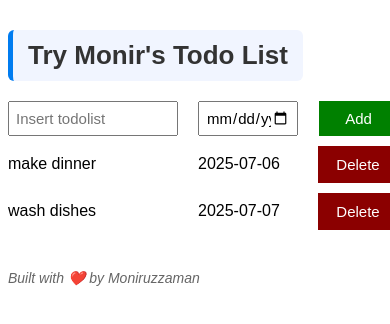
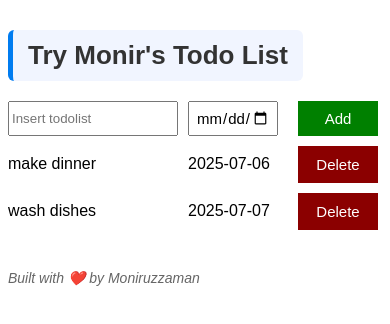
Before and after one commit to Monir135/Moniruzzaman-s-todolist, a plain HTML site: page src/index.html in a window 390 px wide. Drawn offline with Linux system fonts and the light colour scheme.

Commit message:
margin added to dueDate

```diff
--- a/src/index.html
+++ b/src/index.html
@@ -20,7 +20,7 @@
 
     <h2>Try Monir's Todo List</h2>
     <div class="three-input-grid">
-        <input placeholder="Insert todolist" class="js-todo-input css-todo-input">
+        <input placeholder="Insert todolist" class="js-todo-input dueDate-input todo-input">
         <input type="date" class="dueDate-input css-todo-input">
         <button onclick="
     todoList();
--- a/src/rebuilt-todo.css
+++ b/src/rebuilt-todo.css
@@ -34,12 +34,12 @@ h2 {
   .three-input-grid,
   .input-container-grid {
     grid-template-columns: 170px 100px 80px;
-    column-gap: 20px;
+    column-gap: 10px;
     row-gap: 10px;
     align-items: center;
   }
-  .html-button {
-    margin-left: 1px;
+  .css-todo-input{
+    margin-right: 10px;
   }
 }
 
@@ -68,7 +68,8 @@ h2 {
     cursor: pointer;
 }
 
-.css-todo-input {
+.css-todo-input,
+.todo-inpu {
     padding: 6px;
     font-size: 15px;
 }
```
